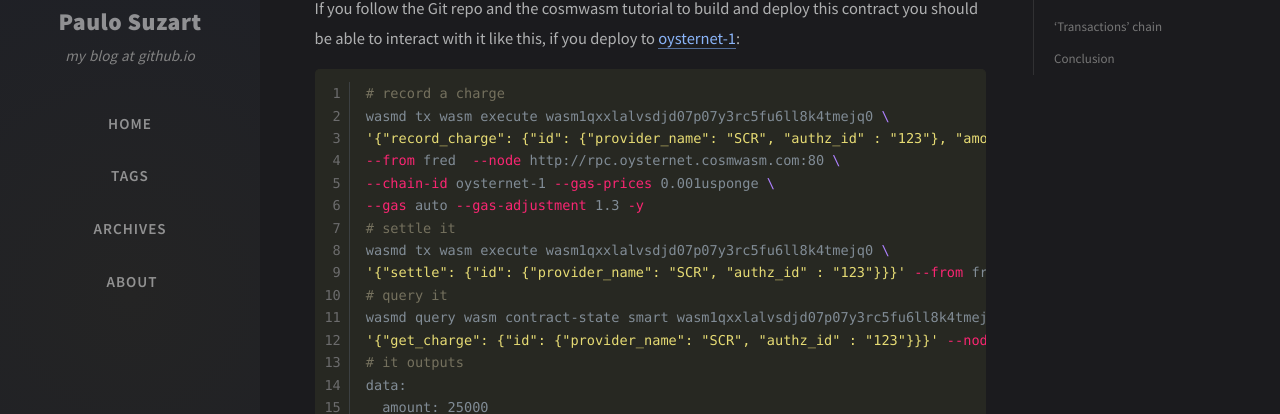
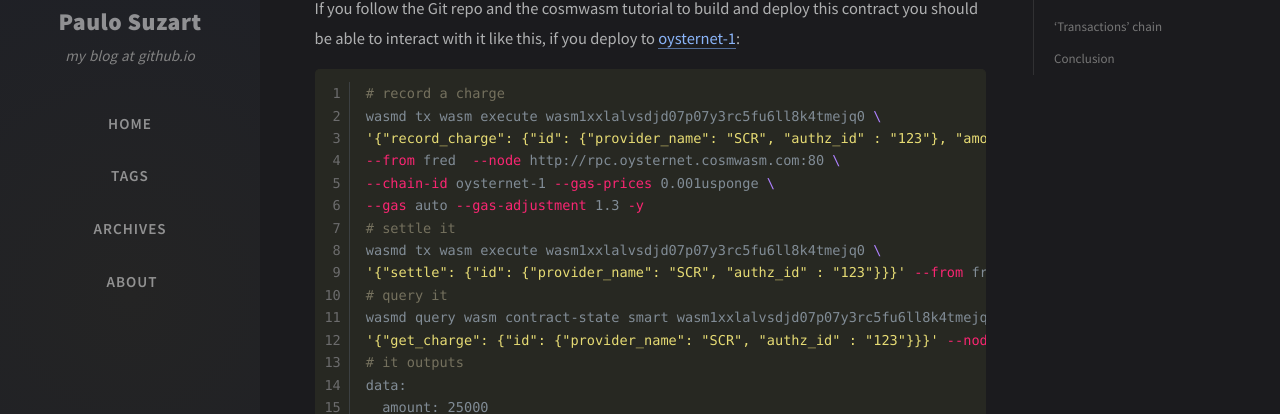
Before and after one commit to paulosuzart/paulosuzart.github.io, a Jekyll site: the page built from _posts/2021-06-05-blockchain.md, in a window 1280 px wide and 900 px high, scrolled down 5004 px. Shown: the part 152-566 px from the top of the window. Built offline with Jekyll 4.4.1, drawn with Linux system fonts in a browser that asks for light colours; nearby versions of some CDN libraries; comment, search, counter and statistics services are not loaded.

Commit message:
Wall diff

````diff
--- a/_posts/2021-06-05-blockchain.md
+++ b/_posts/2021-06-05-blockchain.md
@@ -149,16 +149,16 @@ If you follow the Git repo and the cosmwasm tutorial to build and deploy this co
 
 ```bash
 # record a charge
-wasmd tx wasm execute wasm1qxxlalvsdjd07p07y3rc5fu6ll8k4tmejq0 \
+wasmd tx wasm execute wasm1xxlalvsdjd07p07y3rc5fu6ll8k4tmejq0 \
 '{"record_charge": {"id": {"provider_name": "SCR", "authz_id" : "123"}, "amount": 25000}}' \
 --from fred  --node http://rpc.oysternet.cosmwasm.com:80 \
 --chain-id oysternet-1 --gas-prices 0.001usponge \
 --gas auto --gas-adjustment 1.3 -y
 # settle it
-wasmd tx wasm execute wasm1qxxlalvsdjd07p07y3rc5fu6ll8k4tmejq0 \
+wasmd tx wasm execute wasm1xxlalvsdjd07p07y3rc5fu6ll8k4tmejq0 \
 '{"settle": {"id": {"provider_name": "SCR", "authz_id" : "123"}}}' --from fred  --node http://rpc.oysternet.cosmwasm.com:80 --chain-id oysternet-1 --gas-prices 0.001usponge --gas auto --gas-adjustment 1.3 -y
 # query it
-wasmd query wasm contract-state smart wasm1qxxlalvsdjd07p07y3rc5fu6ll8k4tmejq \
+wasmd query wasm contract-state smart wasm1xxlalvsdjd07p07y3rc5fu6ll8k4tmejq \
 '{"get_charge": {"id": {"provider_name": "SCR", "authz_id" : "123"}}}' --node http://rpc.oysternet.cosmwasm.com:80
 # it outputs
 data:
````
